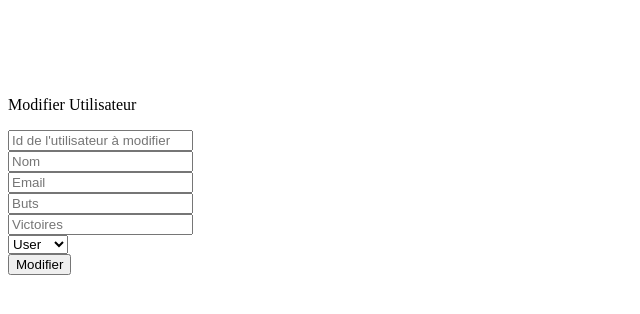
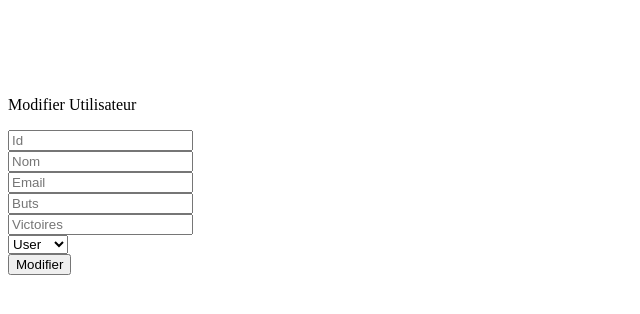
Before and after one commit to Midza21/Baby-Foot-Connecte, a Node server app: page /utilisateur_modifier in a window 1280 px wide. Shown: the top 314 px of the page, without its empty margins (0-640 px from the left). Run offline with Node 20, Linux system fonts and the light colour scheme.

Commit message:
Update utilisateur_modifier.ejs

```diff
--- a/babyfoot/views/utilisateur_modifier.ejs
+++ b/babyfoot/views/utilisateur_modifier.ejs
@@ -18,7 +18,7 @@
 
           <path d="M13.106 7.222c0-2.967-2.249-5.032-5.482-5.032-3.35 0-5.646 2.318-5.646 5.702 0 3.493 2.235 5.708 5.762 5.708.862 0 1.689-.123 2.304-.335v-.862c-.43.199-1.354.328-2.29.328-2.926 0-4.813-1.88-4.813-4.798 0-2.844 1.921-4.881 4.594-4.881 2.735 0 4.608 1.688 4.608 4.156 0 1.682-.554 2.769-1.416 2.769-.492 0-.772-.28-.772-.76V5.206H8.923v.834h-.11c-.266-.595-.881-.964-1.6-.964-1.4 0-2.378 1.162-2.378 2.823 0 1.737.957 2.906 2.379 2.906.8 0 1.415-.39 1.709-1.087h.11c.081.67.703 1.148 1.503 1.148 1.572 0 2.57-1.415 2.57-3.643zm-7.177.704c0-1.197.54-1.907 1.456-1.907.93 0 1.524.738 1.524 1.907S8.308 9.84 7.371 9.84c-.895 0-1.442-.725-1.442-1.914z"></path>
 
-      <input type="text" class="inputField" id="idModif" name="idModif" placeholder="Id de l'utilisateur à modifier">
+      <input type="text" class="inputField" id="idModif" name="idModif" placeholder="Id ">
       </div>
       <div class="inputContainer">
         <path d="M13.106 7.222c0-2.967-2.249-5.032-5.482-5.032-3.35 0-5.646 2.318-5.646 5.702 0 3.493 2.235 5.708 5.762 5.708.862 0 1.689-.123 2.304-.335v-.862c-.43.199-1.354.328-2.29.328-2.926 0-4.813-1.88-4.813-4.798 0-2.844 1.921-4.881 4.594-4.881 2.735 0 4.608 1.688 4.608 4.156 0 1.682-.554 2.769-1.416 2.769-.492 0-.772-.28-.772-.76V5.206H8.923v.834h-.11c-.266-.595-.881-.964-1.6-.964-1.4 0-2.378 1.162-2.378 2.823 0 1.737.957 2.906 2.379 2.906.8 0 1.415-.39 1.709-1.087h.11c.081.67.703 1.148 1.503 1.148 1.572 0 2.57-1.415 2.57-3.643zm-7.177.704c0-1.197.54-1.907 1.456-1.907.93 0 1.524.738 1.524 1.907S8.308 9.84 7.371 9.84c-.895 0-1.442-.725-1.442-1.914z"></path>
```
